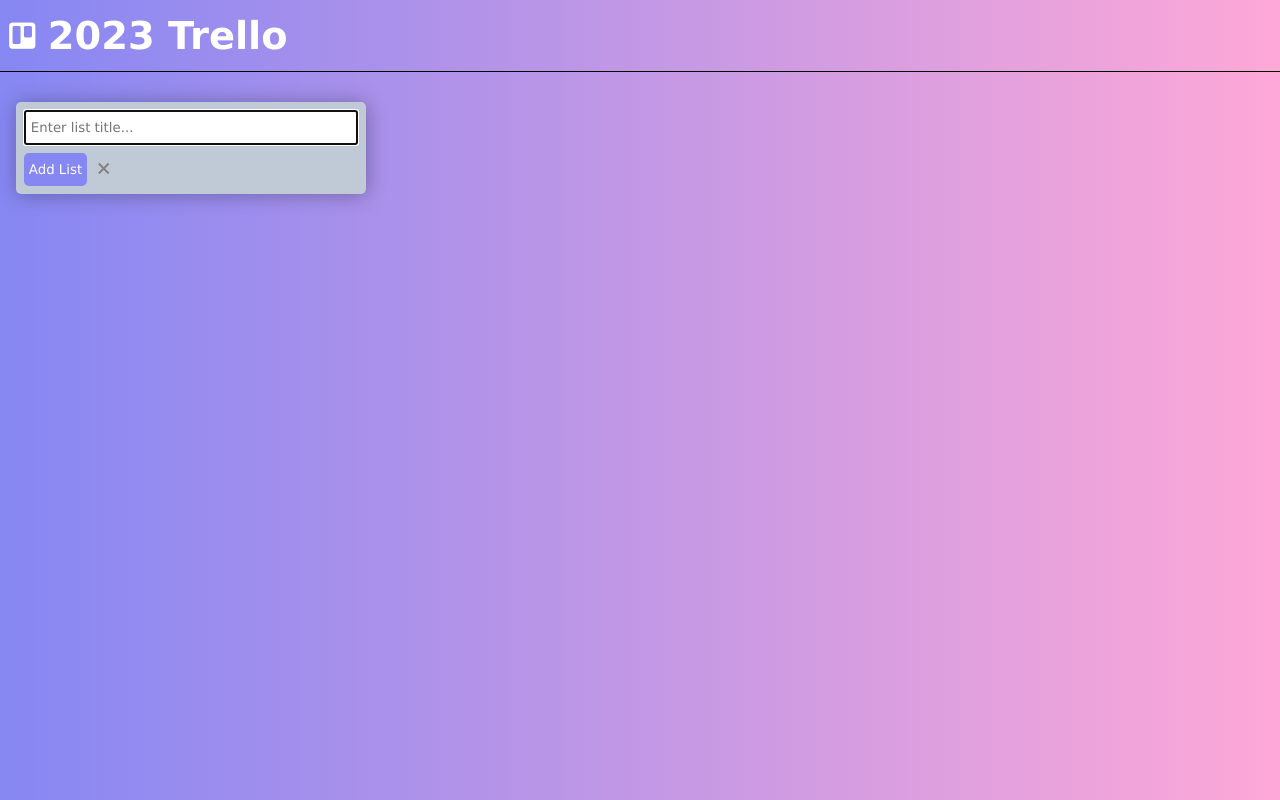
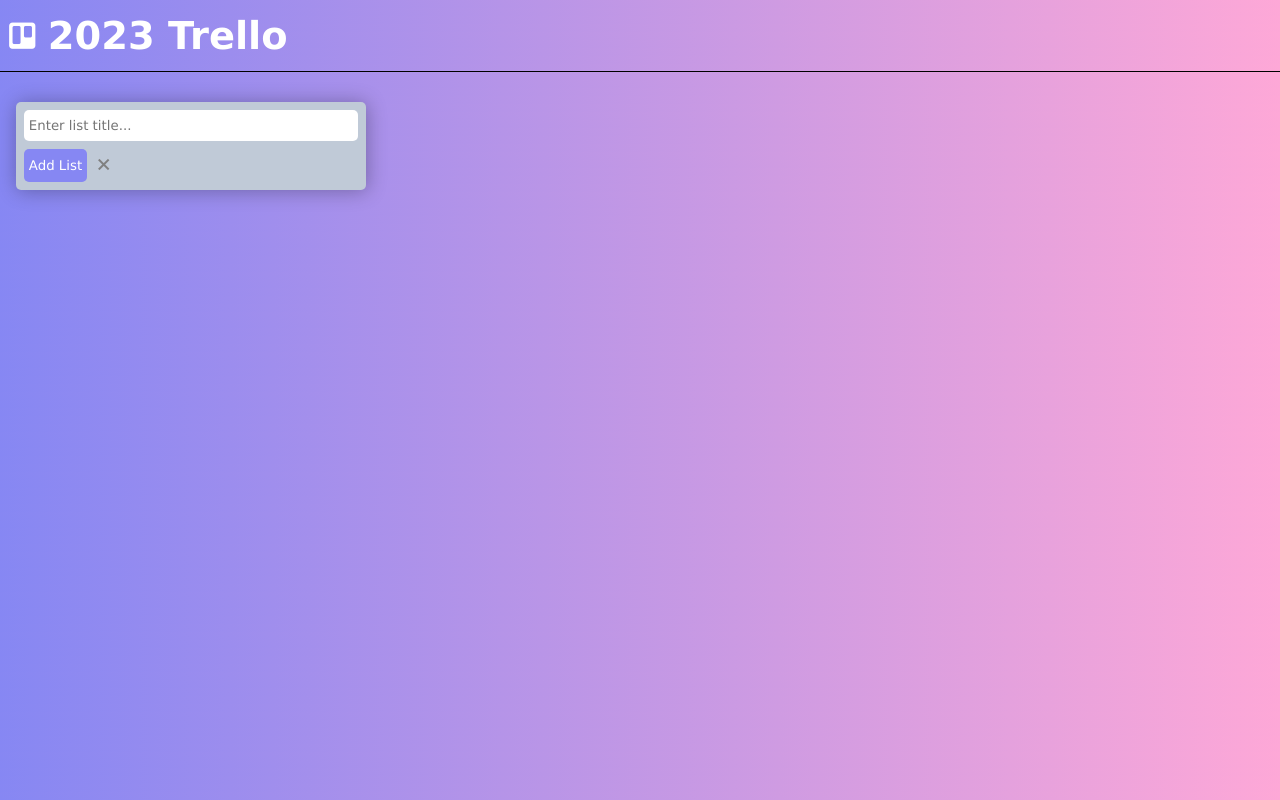
Before and after one commit to pair-programming2/kkw-pgm-pair, a website with bundled scripts: page 11.Trello clone/index.html in a window 1280 px wide. Built offline with nearby package versions, Linux system fonts and the light colour scheme.

Commit message:
feat: 11. Trello Clone Input CSS Modify

```diff
--- a/11.Trello clone/css/style.css
+++ b/11.Trello clone/css/style.css
@@ -97,6 +97,9 @@
 }
 
 .list-generator .input-list-title {
+  border: 0;
+  outline: 0;
+  border-radius: 5px;
   width: 100%;
   display: inline-block;
   padding: 0.5rem 0.3rem;
```
